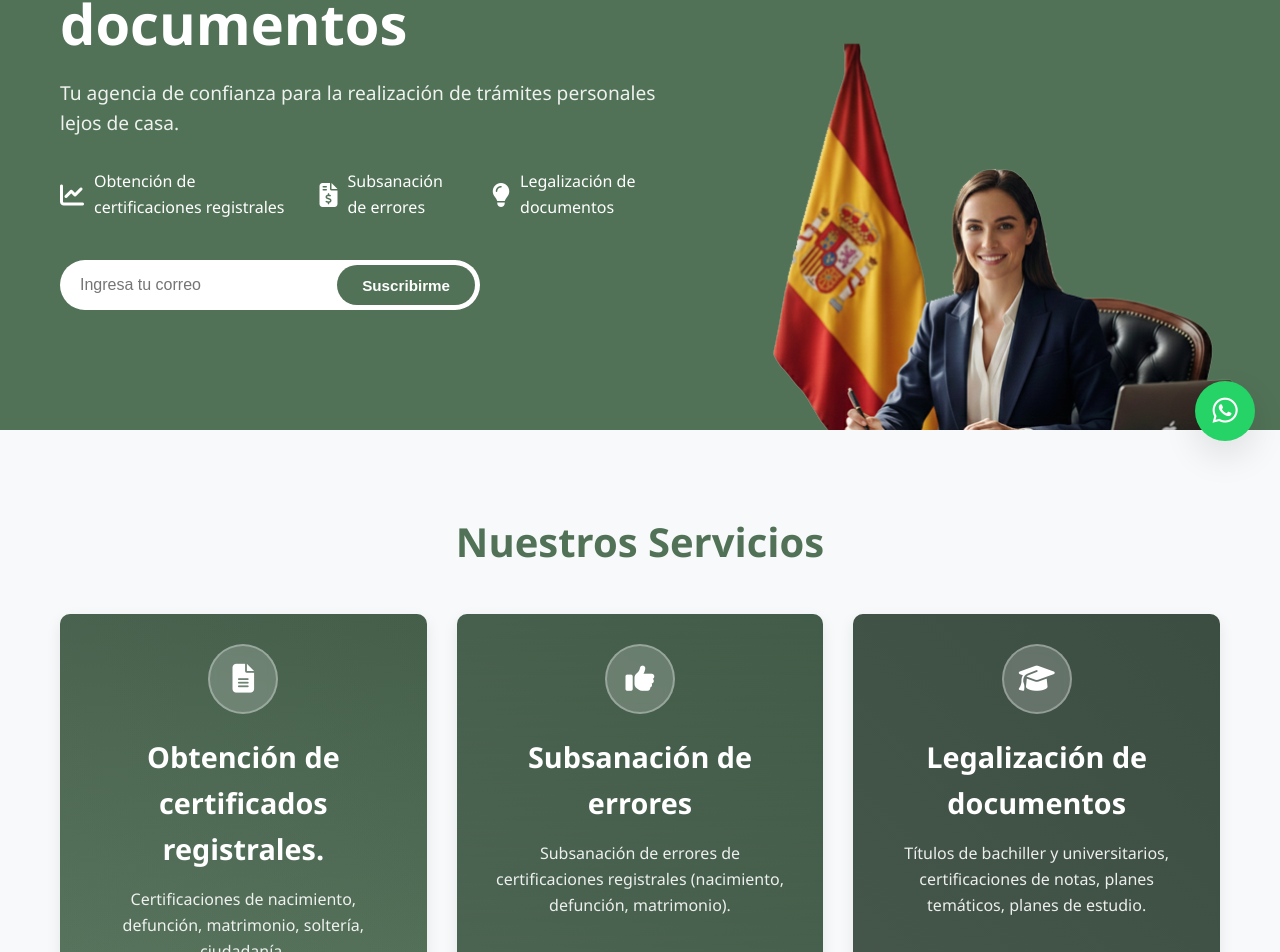
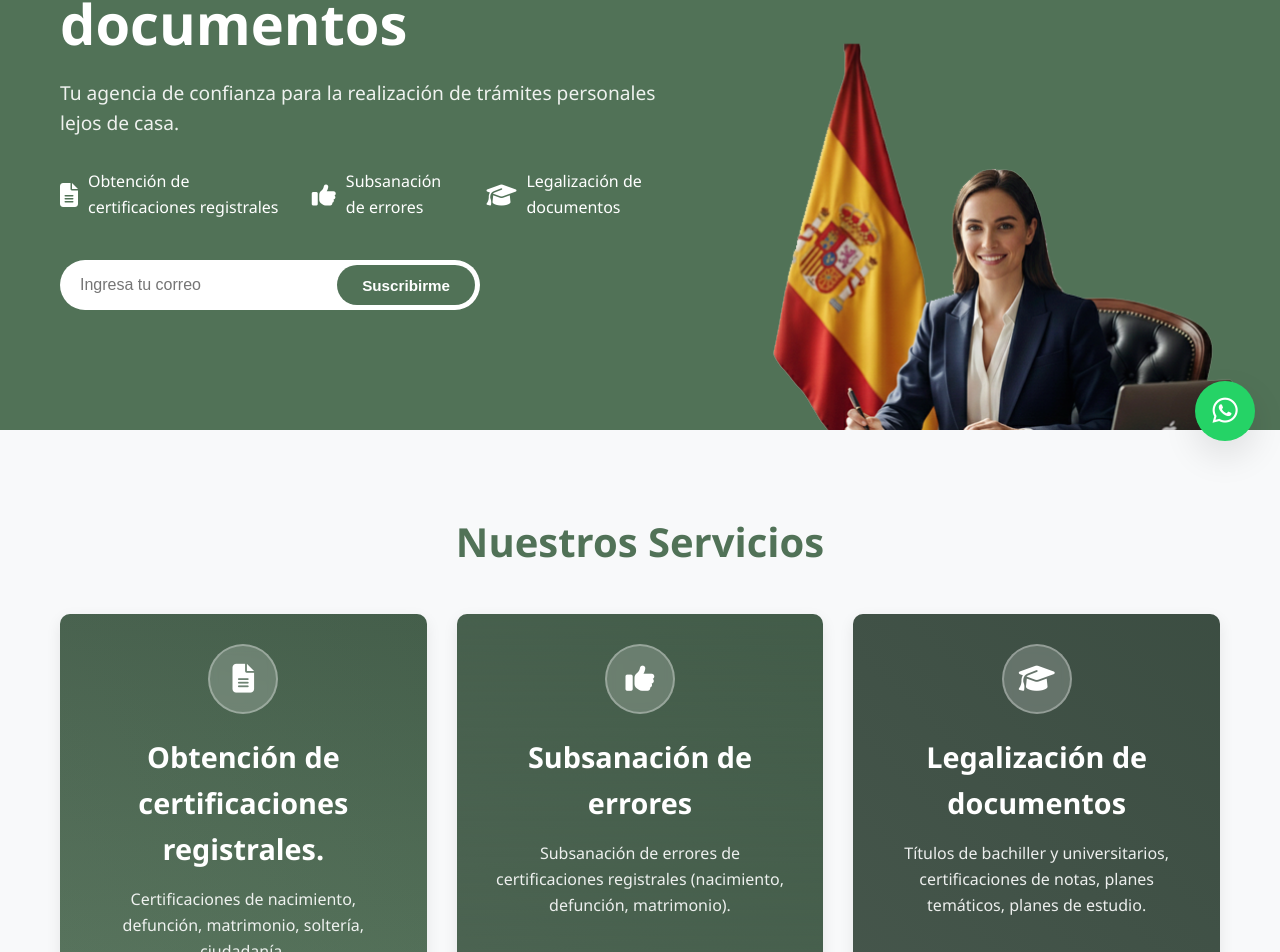
Before and after one commit to robertovargash/jank-page, a React (Vite) app: page / in a window 1280 px wide. Shown: the part 334-1286 px from the top of the page. Built offline with nearby package versions, Linux system fonts and the light colour scheme.

Commit message:
fixing hero icons

```diff
--- a/src/components/Hero.jsx
+++ b/src/components/Hero.jsx
@@ -22,15 +22,15 @@ const Hero = () => {
 
           <div className="features">
             <div className="feature">
-              <i className="fas fa-chart-line"></i>
+              <i className="fas fa-file-alt"></i>
               <span>Obtención de certificaciones registrales</span>
             </div>
             <div className="feature">
-              <i className="fas fa-file-invoice-dollar"></i>
+              <i className="fas fa-thumbs-up"></i>
               <span>Subsanación de errores</span>
             </div>
             <div className="feature">
-              <i className="fas fa-lightbulb"></i>
+              <i className="fas fa-graduation-cap"></i>
               <span>Legalización de documentos</span>
             </div>
           </div>
--- a/src/data/footer.js
+++ b/src/data/footer.js
@@ -16,7 +16,7 @@ export const footerData = {
     { text: 'Contacto', url: '#contacto' }
   ],
   services: [
-    { name: 'Obtención de certificados registrales', url: '#' },
+    { name: 'Obtención de certificaciones registrales', url: '#' },
     { name: 'Subsanación de errores', url: '#' },
     { name: 'Legalización de documentos', url: '#' },
     { name: 'Obtención y legalización de antecedentes penales', url: '#' }
--- a/src/data/services.js
+++ b/src/data/services.js
@@ -2,7 +2,7 @@ export const servicesData = [
   {
     id: 1,
     icon: 'fas fa-file-alt',
-    title: 'Obtención de certificados registrales.',
+    title: 'Obtención de certificaciones registrales.',
     description: 'Certificaciones de nacimiento, defunción, matrimonio, soltería, ciudadanía.'
   },
   {
```
